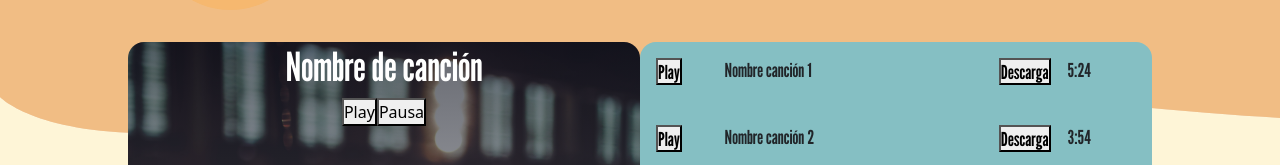
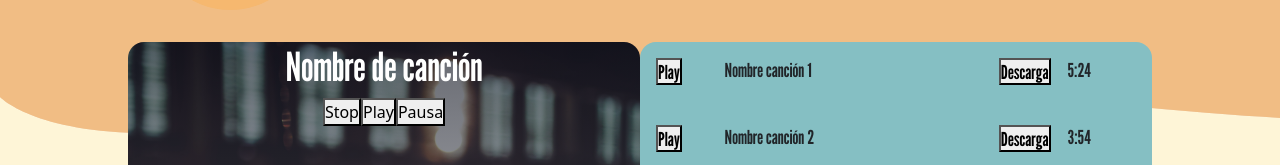
Before and after one commit to EvaristoAguirre/PercuBateristas_ReactJS, a React (Create React App) app: page / in a window 1280 px wide. Shown: the part 2470-2635 px from the top of the page. Built offline with nearby package versions, Linux system fonts and the light colour scheme.

Commit message:
desarrollo-reproductor-controladores

```diff
--- a/src/Components/Perculoops/Perculoops.jsx
+++ b/src/Components/Perculoops/Perculoops.jsx
@@ -19,6 +19,7 @@ const Perculoops = () => {
                     <div className='perculoops-reproductor-duracion'></div>
                     <div className='perculoops-reproductor-controladores'>
 
+                    <button className='btn-stop'>Stop</button>
                     <button className='btn-play'>Play</button>
                     <button className='btn-pausa'>Pausa</button>
                     </div>
```
